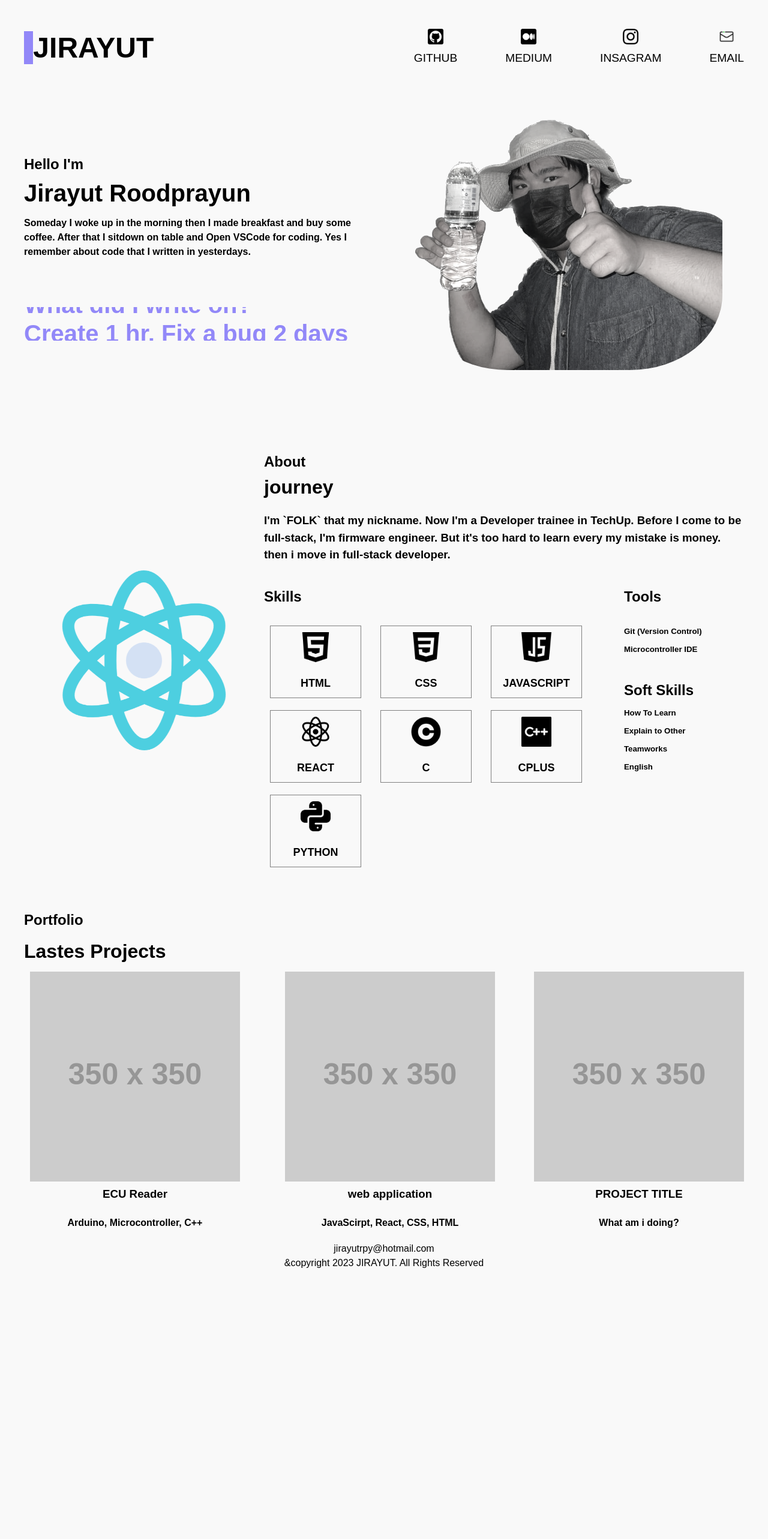
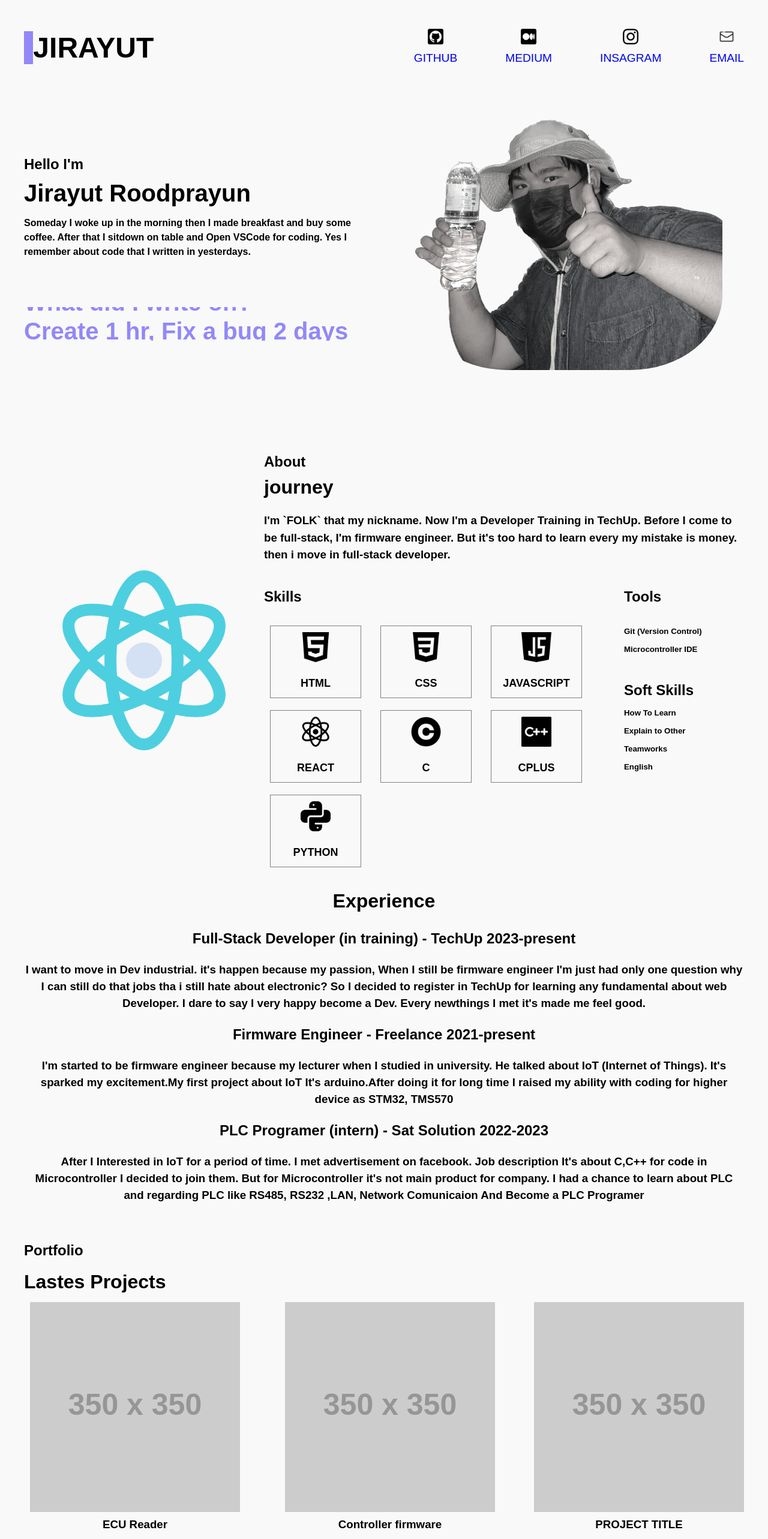
Before and after one commit to JIRAYUTRPY/web-resume, a React (Vite) app in the folder jry-web-resume/: page / in a window 1280 px wide. Shown: the top 2566 px of the page at 60% size. Before the commit the page ends 2158 px from the top, so only its background shows below. Built offline with nearby package versions, Linux system fonts and the light colour scheme; a web font is replaced by a local one.

Commit message:
feat:add Experience Component

```diff
--- /dev/null
+++ b/jry-web-resume/src/components/Exp.jsx
@@ -0,0 +1,52 @@
+function Exp() {
+  return (
+    <div className="exp">
+      <div className="exp-detail">
+        <h1>Experience</h1>
+        <div className="card">
+          <div className="card-child">
+            <h2>
+              Full-Stack Developer (in training) - TechUp{" "}
+              <span>2023-present</span>
+            </h2>
+            <h3>
+              I want to move in Dev industrial. it's happen because my passion,
+              When I still be firmware engineer I'm just had only one question
+              why I can still do that jobs tha i still hate about electronic? So
+              I decided to register in TechUp for learning any fundamental about
+              web Developer. I dare to say I very happy become a Dev. Every
+              newthings I met it's made me feel good.
+            </h3>
+          </div>
+          <div className="card-child">
+            <h2>
+              Firmware Engineer - Freelance <span>2021-present</span>
+            </h2>
+            <h3>
+              I'm started to be firmware engineer because my lecturer when I
+              studied in university. He talked about IoT (Internet of Things).
+              It's sparked my excitement.My first project about IoT It's
+              arduino.After doing it for long time I raised my ability with
+              coding for higher device as STM32, TMS570
+            </h3>
+          </div>
+          <div className="card-child">
+            <h2>
+              PLC Programer (intern) - Sat Solution <span>2022-2023</span>
+            </h2>
+            <h3>
+              After I Interested in IoT for a period of time. I met
+              advertisement on facebook. Job description It's about C,C++ for
+              code in Microcontroller I decided to join them. But for
+              Microcontroller it's not main product for company. I had a chance
+              to learn about PLC and regarding PLC like RS485, RS232 ,LAN,
+              Network Comunicaion And Become a PLC Programer
+            </h3>
+          </div>
+        </div>
+      </div>
+    </div>
+  );
+}
+
+export default Exp;
--- a/jry-web-resume/src/components/Header.css
+++ b/jry-web-resume/src/components/Header.css
@@ -36,6 +36,7 @@
   font-size: 1.2rem;
   cursor: pointer;
   transition: 0.5s;
+  text-decoration: none;
 }
 
 .nav-button:hover {
--- a/jry-web-resume/src/components/Header.jsx
+++ b/jry-web-resume/src/components/Header.jsx
@@ -32,7 +32,11 @@ function Header() {
       icon: ig,
       link: "https://www.instagram.com/_jirayut/",
     },
-    { name: "EMAIL", icon: email, link: "" },
+    {
+      name: "EMAIL",
+      icon: email,
+      link: "https://mail.google.com/mail/?view=cm&to=jirayutrpy@hotmail.com",
+    },
   ];
   return (
     <div className="Header">
@@ -43,14 +47,15 @@ function Header() {
         <div className="nav-menu">
           {navMenu.map((value, index) => {
             return (
-              <div
+              <a
                 className="nav-button"
                 key={index}
-                onClick={() => window.location.replace(value.link)}
+                href={value.link}
+                // onClick={() => window.location.replace(value.link)}
               >
                 <img src={value.icon} />
                 {value.name}
-              </div>
+              </a>
             );
           })}
         </div>
--- a/jry-web-resume/src/components/Portfolio.jsx
+++ b/jry-web-resume/src/components/Portfolio.jsx
@@ -25,11 +25,24 @@ function Protfolio() {
         <div className="port-child">
           <div className="show-detail">
             <img src="http://dummyimage.com/350x350.png/dddddd/000000" />
-            <h3>web application</h3>
-            <h4>JavaScirpt, React, CSS, HTML</h4>
+            <h3>Controller firmware</h3>
+            <h4>Texas insrutment, HALCoGen</h4>
           </div>
           <div className="main-detail">
-            <h2>PROJECT TITLE</h2>
+            <h2>Controller firmware</h2>
+            <h4>
+              I modifly control firmware for logistics transportation in
+              factory. Just change device control and Add-on function into
+              system as datalogger, connected with wifi
+              <br />
+              <br />
+              In my responsibility
+              <br />
+              - firmware on TMS570
+              <br />
+              - wifi protocol
+              <br />- SDCard driver
+            </h4>
           </div>
         </div>
         <div className="port-child">
--- a/jry-web-resume/src/data/data.js
+++ b/jry-web-resume/src/data/data.js
@@ -7,7 +7,7 @@ export const contactInfo = {
 
 export const summaryState = {
   mainContent:
-    "I'm `FOLK` that my nickname. Now I'm a Developer trainee in TechUp. Before I come to be full-stack, I'm firmware engineer. But it's too hard to learn every my mistake is money. then i move in full-stack developer.",
+    "I'm `FOLK` that my nickname. Now I'm a Developer Training in TechUp. Before I come to be full-stack, I'm firmware engineer. But it's too hard to learn every my mistake is money. then i move in full-stack developer.",
   landingSection: `Someday I woke up in the morning then I made breakfast and buy some coffee. After that I sitdown on table and Open VSCode for coding. Yes I remember about code that I written in yesterdays.`,
 };
 
--- a/jry-web-resume/src/pages/Infomation.jsx
+++ b/jry-web-resume/src/pages/Infomation.jsx
@@ -2,11 +2,13 @@ import Header from "../components/Header";
 import About from "../components/About";
 import Protfolio from "../components/Portfolio";
 import Footer from "../components/Footer";
+import Exp from "../components/Exp";
 function HomePage() {
   return (
     <>
       <Header />
       <About />
+      <Exp />
       <Protfolio />
       <Footer />
     </>
```
